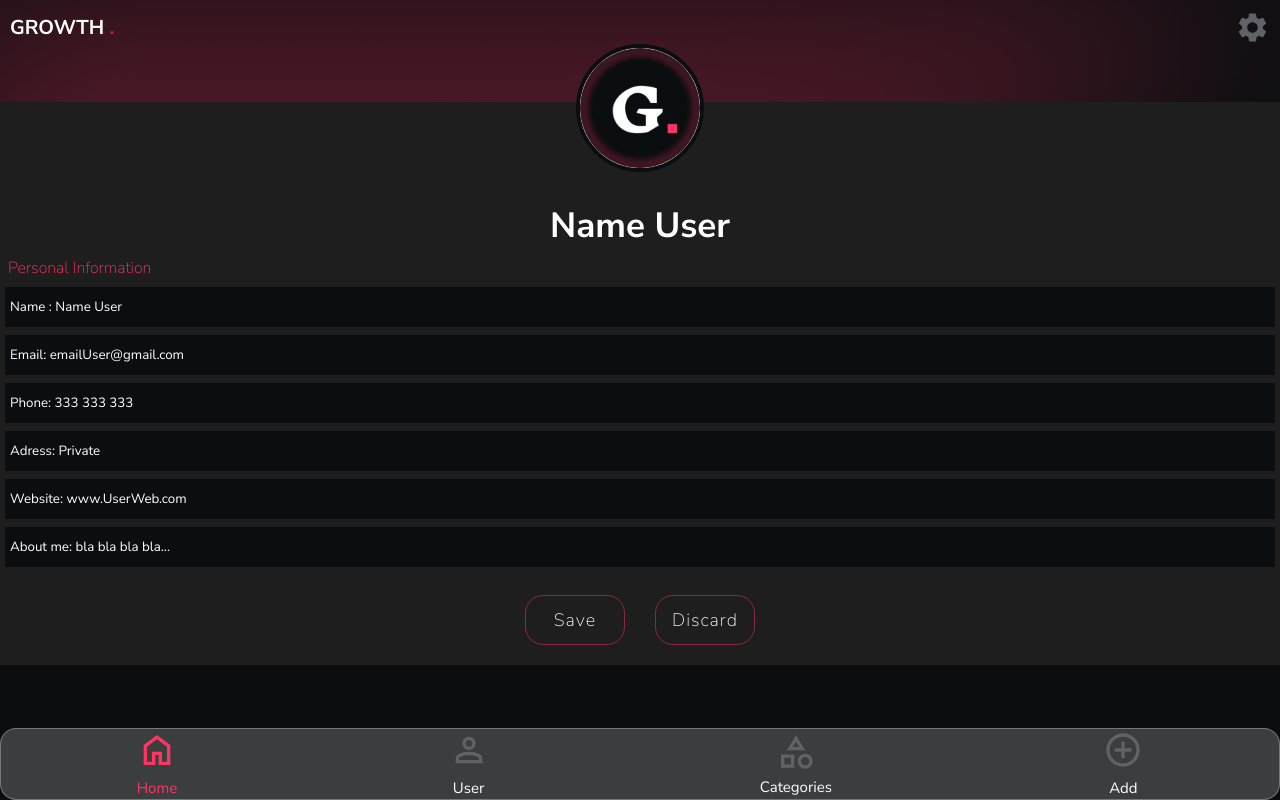
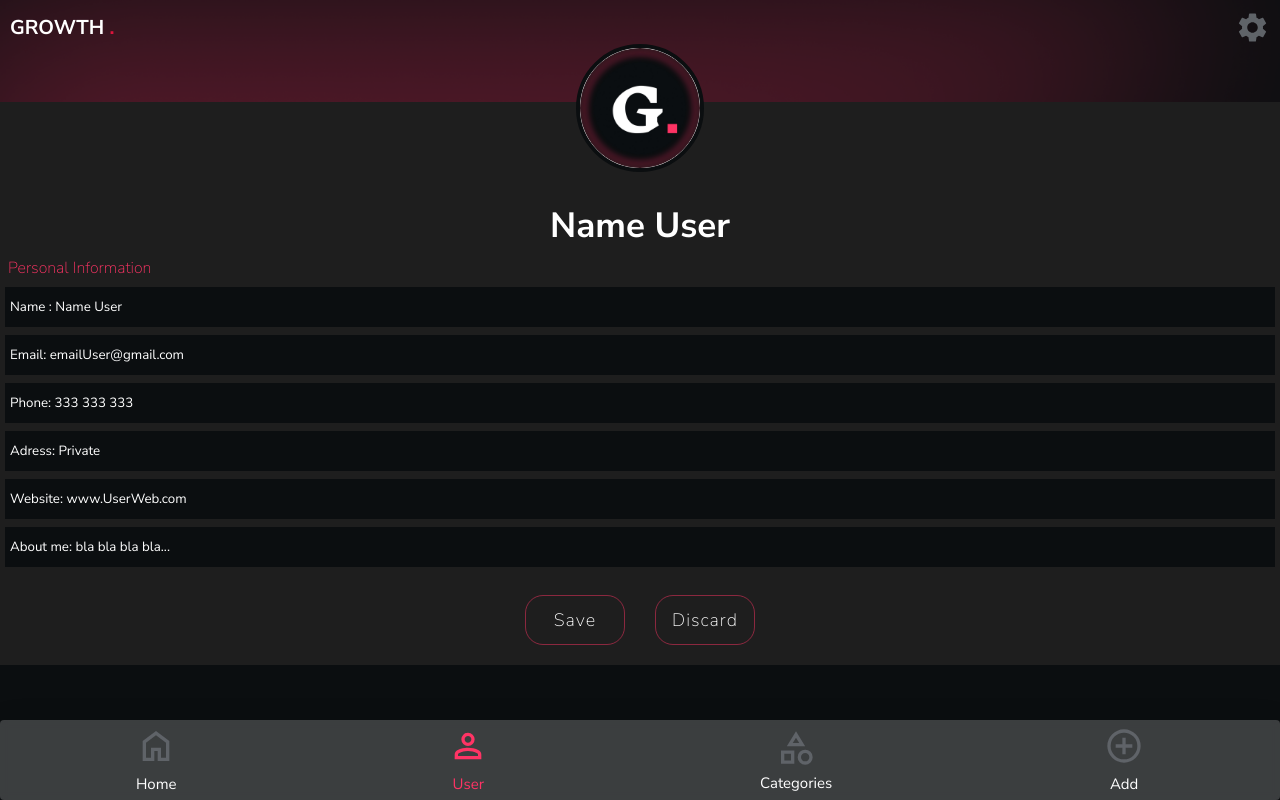
Before and after one commit to mai1209/growth, a React (Vite) app: page /user in a window 1280 px wide. Built offline with nearby package versions, Linux system fonts and the light colour scheme.

Commit message:
arreglo visual

```diff
--- a/src/Footer.jsx
+++ b/src/Footer.jsx
@@ -1,11 +1,31 @@
 import { Link } from "react-router-dom";
 import style from "./style/Footer.module.css";
-import { useState} from "react";
+import{ useState, useEffect } from "react";
+import { useLocation } from "react-router-dom";
 const Footer = () => {
 
-  const [activeIcon, setActiveIcon] = useState("home");
+  const location = useLocation();
+  const [activeIcon, setActiveIcon] = useState("");
 
-
+  useEffect(() => {
+    switch (location.pathname) {
+      case "/":
+        setActiveIcon("home");
+        break;
+      case "/user":
+        setActiveIcon("user");
+        break;
+      case "/categories":
+        setActiveIcon("categories");
+        break;
+      case "/add":
+        setActiveIcon("add");
+        break;
+      default:
+        setActiveIcon("");
+        break;
+    }
+  }, [location.pathname]);
   return (
     <>
       <div className={style.containerFooter}>
@@ -15,7 +35,7 @@ const Footer = () => {
             <svg
               className={style.settingIcon}
               xmlns="http://www.w3.org/2000/svg"
-              height="24px"
+              height="20px"
               viewBox="0 -960 960 960"
               width="24px"
               fill="#5f6368"
--- a/src/IngresoData.jsx
+++ b/src/IngresoData.jsx
@@ -64,7 +64,7 @@ function IngresoData() {
 
 
   return (
-    <div>
+    <div  className={style.scrollContainer}>
       {dataList.slice().reverse().map((data, index) =>  (
         <div key={index} className={style.containerDescription}>
           <div className={style.containerDate}>
--- a/src/ViewMoney.jsx
+++ b/src/ViewMoney.jsx
@@ -10,6 +10,7 @@ function ViewMoney() {
 
   return (
     <>
+
       <div className={style.containerMoney}>
         <p className={style.p}>Su dinero</p>
         <button className={style.btn} onClick={handleClick}>
--- a/src/style/Footer.module.css
+++ b/src/style/Footer.module.css
@@ -1,14 +1,14 @@
 .containerFooter {
 
   background: rgba(255, 255, 255, 0.2);
-  border-radius: 16px;
   box-shadow: 0 4px 30px rgba(0, 0, 0, 0.1);
   backdrop-filter: blur(5px);
   -webkit-backdrop-filter: blur(5px);
-  border: 1px solid rgba(255, 255, 255, 0.3);
+ border-radius: 4px;
   display: flex;
   justify-content: space-around;
   height: 70px;
+  padding: 5px 0;
 }
 
 .containerIcon {
@@ -24,13 +24,11 @@
   margin: 0;
 }
 
+
 .settingIcon {
-  cursor: pointer;
-  width: 38px;
-  height: 38px;
+  width: 30px;
+  height: 30px;
 }
-
-
 
 
 .active .settingIcon,
--- a/src/style/Money.module.css
+++ b/src/style/Money.module.css
@@ -205,3 +205,9 @@ p {
   fill: #FF0000;
 
 }
+
+
+.scrollContainer {
+  max-height: calc(100vh - 360px);
+  overflow-y: auto;
+}
```
